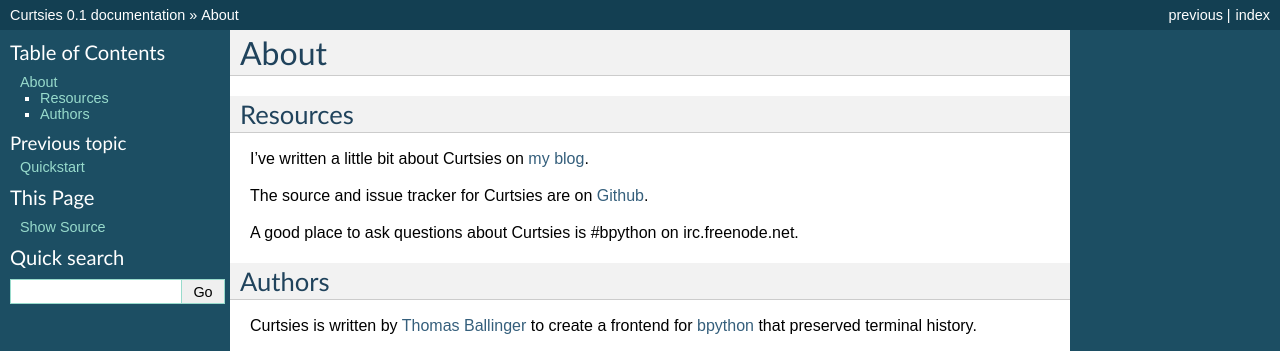
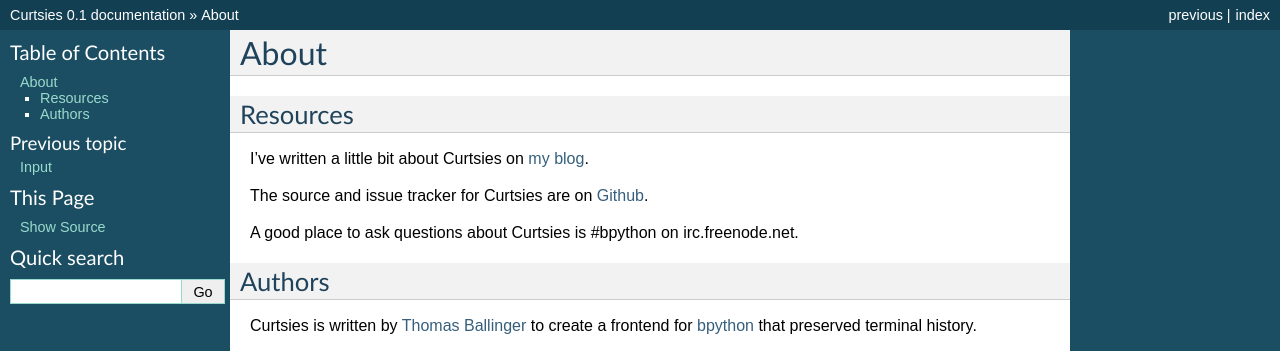
Before and after one commit to bpython/curtsies, a Sphinx documentation site: the page built from docs/about.rst, in a window 1280 px wide. Shown: the top 351 px of the page. Built offline with Sphinx 7.4.7, drawn with Linux system fonts in a browser that asks for light colours.

Commit message:
fix title of input

```diff
--- a/docs/Input.rst
+++ b/docs/Input.rst
@@ -1,7 +1,5 @@
-Quickstart
+Input
 *****************
-`Input` (missing from documentation)
-=======
 
 Within the (context-manager) context of an Input generator, an in-stream
 is put in raw mode or cbreak mode, and keypresses are stored to be reported
```
